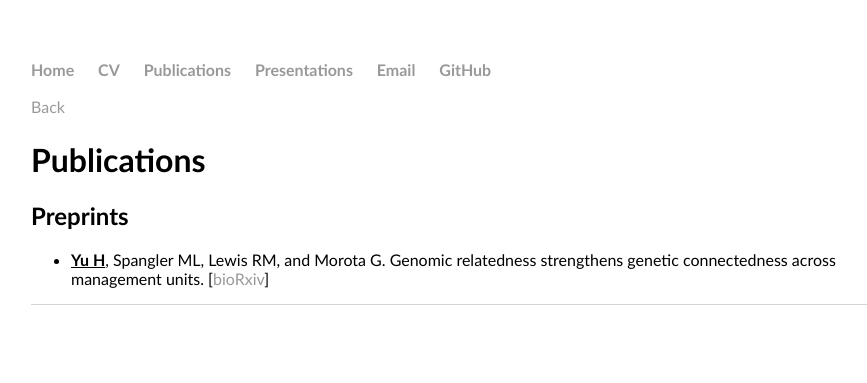
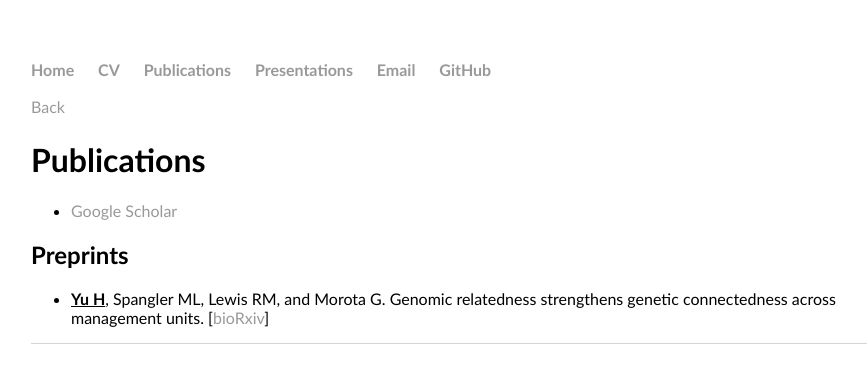
Before and after one commit to HaipengU/HaipengU.github.io, a Jekyll site: the page built from publications/publications.html, in a window 1280 px wide. Shown: the top 383 px of the page, without its empty margins (161-1028 px from the left). Built offline with Jekyll 4.4.1, drawn with Linux system fonts in a browser that asks for light colours.

Commit message:
Update publications.html
Add google scholar website

```diff
--- a/publications/publications.html
+++ b/publications/publications.html
@@ -9,6 +9,9 @@ title: Haipeng Yu
 <p class="menublock"><a href="../index.html">Back</a></p>
 
 <h1>Publications</h1>
+  <ul>
+  <li><a target="_blank" href="https://scholar.google.com/citations?user=JdcOaX0AAAAJ&hl=en">Google Scholar</a></li>
+ </ul>
 
 <h2>Preprints</h2>
 <p>
```
